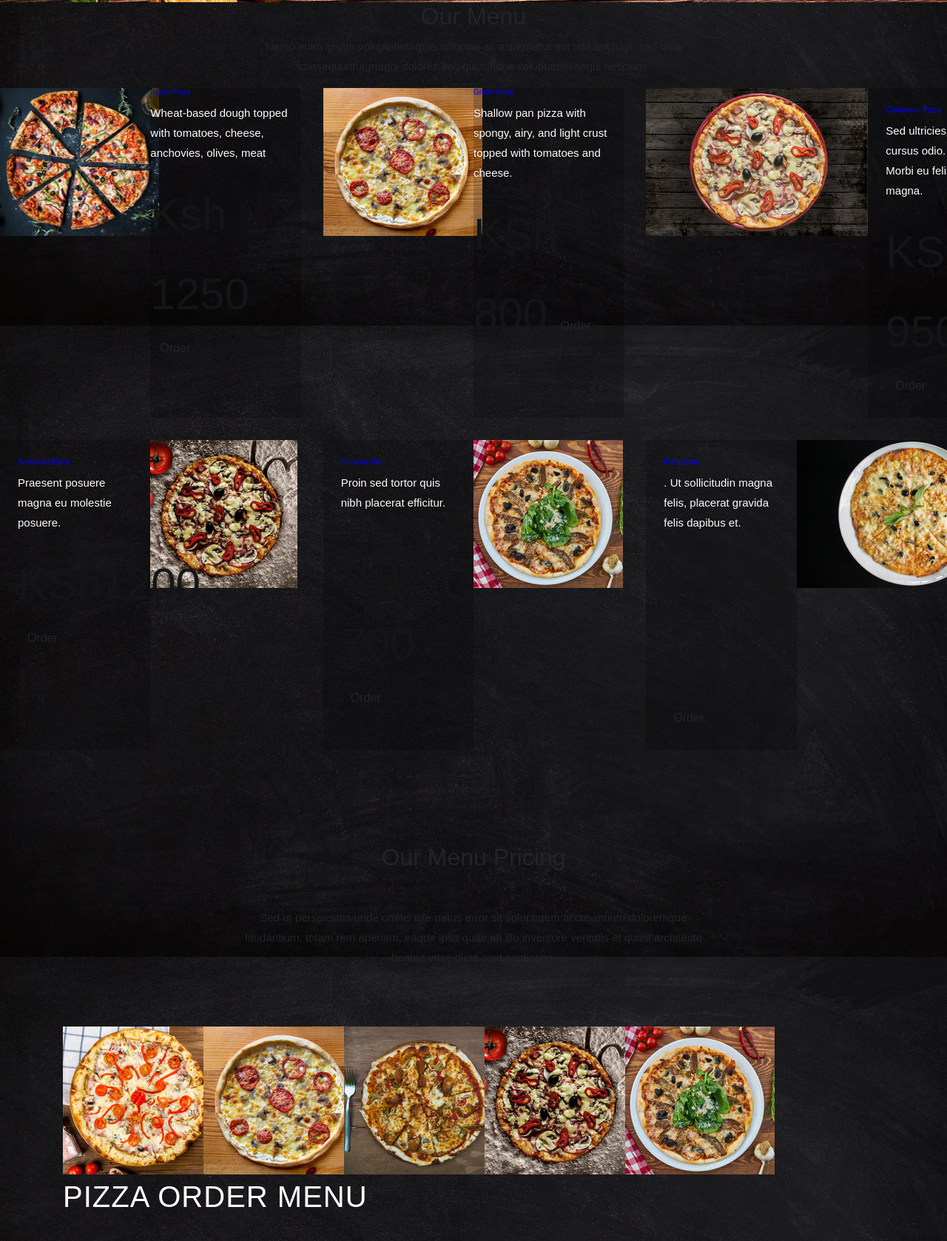
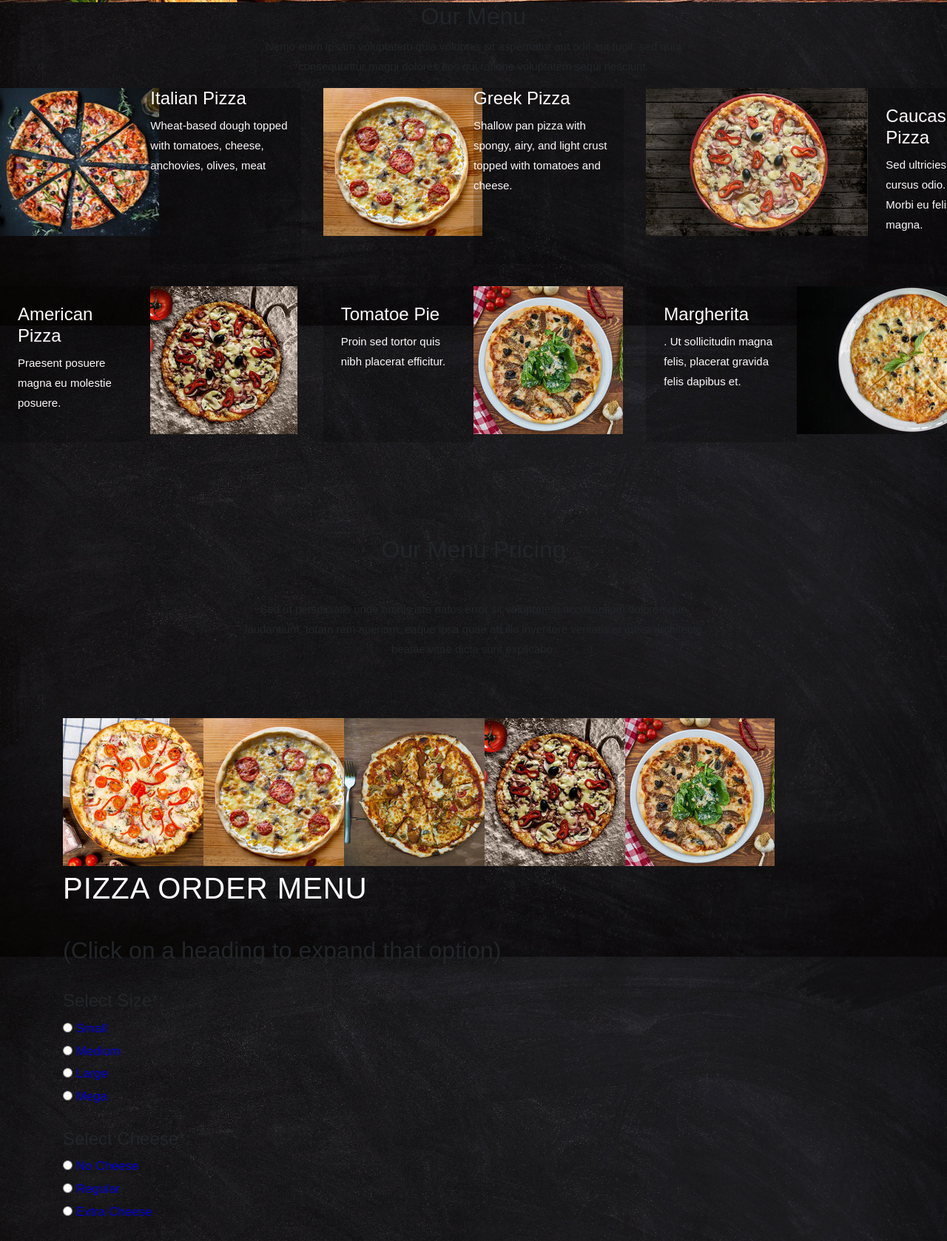
Before and after one commit to rosekairu/Uncle-Sam-Pizza, a plain HTML site: page menu.html in a window 1280 px wide. Shown: the part 413-2091 px from the top of the page at 74% size. Drawn offline with nearby package versions, Linux system fonts and the light colour scheme.

Commit message:
modify menu file

```diff
--- a/menu.html
+++ b/menu.html
@@ -6,9 +6,8 @@
     <meta name="viewport" content="width=device-width, initial-scale=1.0">
     <link rel="stylesheet" href="bootstrap-4.4.1-dist/css/bootstrap.css">
     <link rel="stylesheet" href="bootstrap-4.4.1-dist/css/bootstrap-grid.css">
-    <link rel="stylesheet" href="css/animate.min.css">
-    <link rel="stylesheet" href="css/font-awesome.min.css">
     <link rel="stylesheet" href="css/style.css">
+    <link rel="stylesheet" href="css/order.css">
     <link href='https://fonts.googleapis.com/css?family=Roboto:400,500' rel='stylesheet' type='text/css'>
     <title>Menu</title>
 </head>
@@ -63,9 +62,8 @@
                                 <img src="images/pizza-1.jpg">
                             </a>
                             <div class="text">
-                                <h3>Italian Pizza</h3>
+                                <h4>Italian Pizza</h4>
                                 <p>Wheat-based dough topped with tomatoes, cheese, anchovies, olives, meat </p>
-                                <p class="price"><span>Ksh 1250</span> <a href="#" class="btn">Order</a></p>
                             </div>
                         </div>
                     </div>
@@ -75,10 +73,9 @@
                                 <img src="images/pizza-2.jpg">
                             </a>
                             <div class="text">
-                                <h3>Greek Pizza</h3>
+                                <h4>Greek Pizza</h4>
                                 <p>Shallow pan pizza with spongy, airy, and light crust topped with tomatoes and cheese.
                                 </p>
-                                <p class="price"><span>KSh 800</span> <a href="#" class="btn">Order</a></p>
                             </div>
                         </div>
                     </div>
@@ -88,9 +85,8 @@
                                 <img src="images/pizza-3.jpg">
                             </a>
                             <div class="text p-4">
-                                <h3>Caucasian Pizza</h3>
+                                <h4>Caucasian Pizza</h4>
                                 <p>Sed ultricies cursus odio. Morbi eu felis magna.</p>
-                                <p class="price"><span>KSh 950</span> <a href="#" class="btn">Order</a></p>
                             </div>
                         </div>
                     </div>
@@ -101,9 +97,8 @@
                                 <img src="images/pizza-4.jpg">
                             </a>
                             <div class="text p-4">
-                                <h3>American Pizza</h3>
+                                <h4>American Pizza</h4>
                                 <p>Praesent posuere magna eu molestie posuere. </p>
-                                <p class="price"><span>KSh1200</span> <a href="#" class="btn">Order</a></p>
                             </div>
                         </div>
                     </div>
@@ -113,9 +108,8 @@
                                 <img src="images/pizza-5.jpg">
                             </a>
                             <div class="text p-4">
-                                <h3>Tomatoe Pie</h3>
+                                <h4>Tomatoe Pie</h4>
                                 <p>Proin sed tortor quis nibh placerat efficitur.</p>
-                                <p class="price"><span>KSh 700</span> <a href="#" class="btn">Order</a>
                                 </p>
                             </div>
                         </div>
@@ -126,9 +120,8 @@
                                 <img src="images/pizza-6.jpg">
                             </a>
                             <div class="text p-4">
-                                <h3>Margherita</h3>
+                                <h4>Margherita</h4>
                                 <p>. Ut sollicitudin magna felis, placerat gravida felis dapibus et.</p>
-                                <p class="price"><span>Ksh 1000</span> <a href="#" class="btn">Order</a>
                                 </p>
                             </div>
                         </div>
@@ -174,7 +167,7 @@
             <!-- Here is the table where size is selected. -->
             <div id="sizetable">
                 <h4 class="tablehead">Select Size*:</h4>
-                <div class="menu initiallyHidden">
+                <div class="menu initiallyHidden" style="font-size: 17px; color: mediumblue;">
                     <input type="radio" name="size" value="Small"> Small<br>
                     <input type="radio" name="size" value="Medium"> Medium<br>
                     <input type="radio" name="size" value="Large"> Large<br>
@@ -185,17 +178,17 @@
             <!-- Here is the table where cheese is selected. -->
             <div id="cheesetable">
                 <h4 class="tablehead">Select Cheese*:</h4>
-                <div class="menu initiallyHidden">
-                    <h1><input type="radio" name="cheese" value="No"> No Cheese<br></h1>
-                    <h2><input type="radio" name="cheese" value="Regular"> Regular<br></h2>
-                    <h3> <input type="radio" name="cheese" value="Extra"> Extra Cheese<br></h3>
+                <div class="menu initiallyHidden" style="font-size: 17px; color: mediumblue;">
+                    <input type="radio" name="cheese" value="No"> No Cheese<br>
+                    <input type="radio" name="cheese" value="Regular"> Regular<br>
+                    <input type="radio" name="cheese" value="Extra"> Extra Cheese<br>
                 </div>
             </div>
             <br>
             <!-- Here is the table where crust type is selected. -->
             <div id="crusttable">
                 <h4 class="tablehead">Select Crust*:</h4>
-                <div class="menu initiallyHidden">
+                <div class="menu initiallyHidden" style="font-size: 17px; color: mediumblue;">
                     <input type="radio" name="crust" value="Plain"> Plain Crust<br>
                     <input type="radio" name="crust" value="Garlic Butter"> Garlic Butter Crust<br>
                     <input type="radio" name="crust" value="Cheese-Stuffed"> Cheese-Stuffed Crust<br>
@@ -207,7 +200,7 @@
             <!-- Here is the table where sauce type is selected. -->
             <div id="saucetable">
                 <h4 class="tablehead">Select Sauce*:</h4>
-                <div class="menu initiallyHidden">
+                <div class="menu initiallyHidden" style="font-size: 17px; color: mediumblue;">
                     <input type="radio" name="sauce" value="Marinara"> Marinara Sauce<br>
                     <input type="radio" name="sauce" value="White"> White Sauce<br>
                     <input type="radio" name="sauce" value="Barbecue"> Barbecue Sauce<br>
@@ -218,7 +211,7 @@
             <!-- Here is the table where multiple meats may be selected. -->
             <div id="meattable">
                 <h4 class="tablehead">Select your choice of Meat(s):</h4>
-                <div class="menu initiallyHidden">
+                <div class="menu initiallyHidden" style="font-size: 17px; color: mediumblue;">
                     <input type="checkbox" name="meat" value="Pepperoni"> Pepperoni<br>
                     <input type="checkbox" name="meat" value="Sausage"> Sausage<br>
                     <input type="checkbox" name="meat" value="Canadian Bacon"> Canadian Bacon<br>
@@ -231,7 +224,7 @@
             <!-- Here is the table where multiple veg may be selected. -->
             <div id="vegtable">
                 <h4 class="tablehead">Select your choice of Topping(s):</h4>
-                <div class="menu initiallyHidden">
+                <div class="menu initiallyHidden" style="font-size: 17px; color: mediumblue;">
                     <input type="checkbox" name="veg" value="Tomatoes"> Fresh Tomatoes<br>
                     <input type="checkbox" name="veg" value="Onions"> Onions<br>
                     <input type="checkbox" name="veg" value="Olives"> Black Olives<br>
@@ -277,7 +270,8 @@
                         <td id="totalprice"></td>
                     </tr>
                 </tbody>
-            </table>
+            </table> <br>
+            <a href='billing.html' style="margin-left: 5in;"><button>PROCED TO CHECKOUT</button></a>
             <br>
             <br>
         </div>
@@ -287,7 +281,8 @@
         </section>
     </div>
     <script src="https://code.jquery.com/jquery-3.4.1.js"
-        integrity="sha256-WpOohJOqMqqyKL9FccASB9O0KwACQJpFTUBLTYOVvVU=" crossorigin="anonymous"></script>
+        integrity="sha256-WpOohJOqMqqyKL9FccASB9O0KwACQJpFTUBLTYOVvVU=" crossorigin="anonymous">
+    </script>
     <script type="text/javascript" src="js/script.js"></script>
 </body>
 
```
